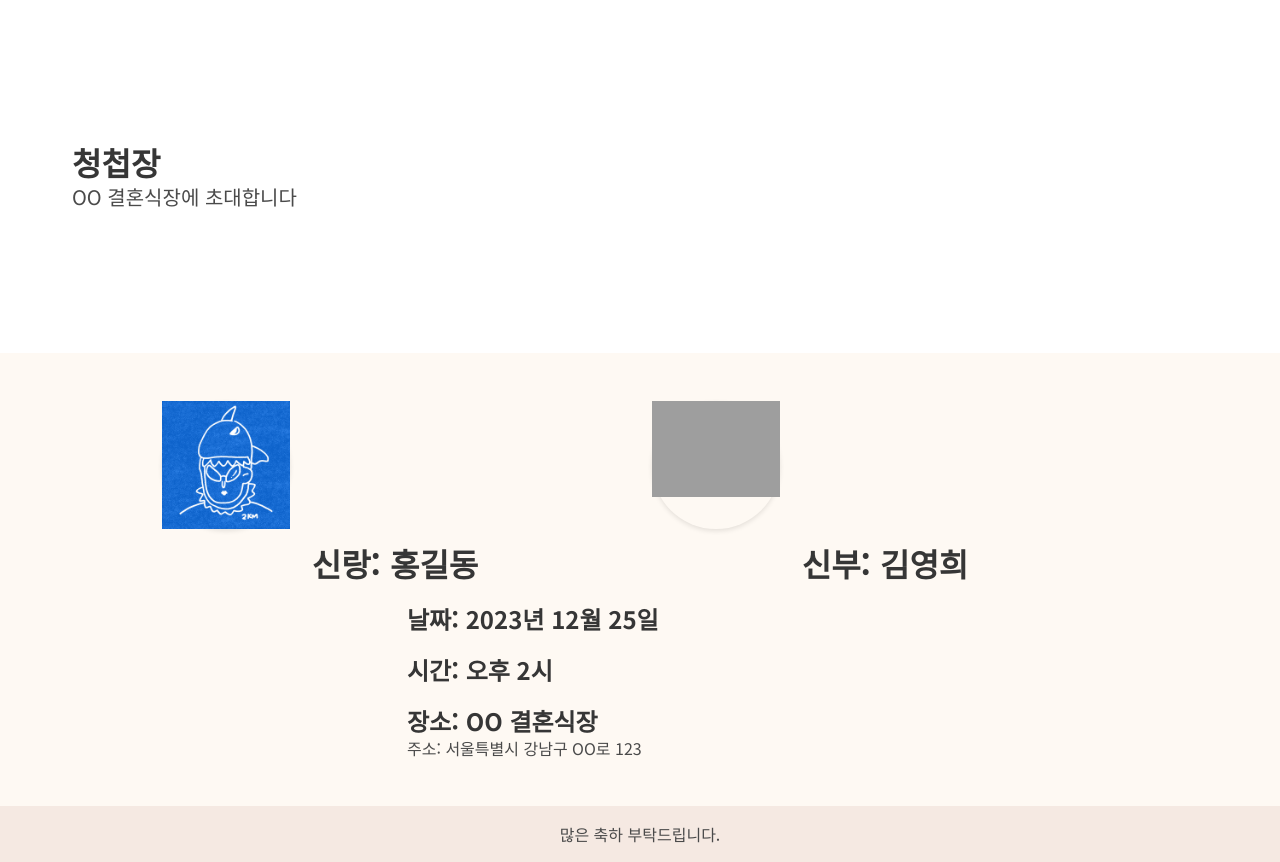
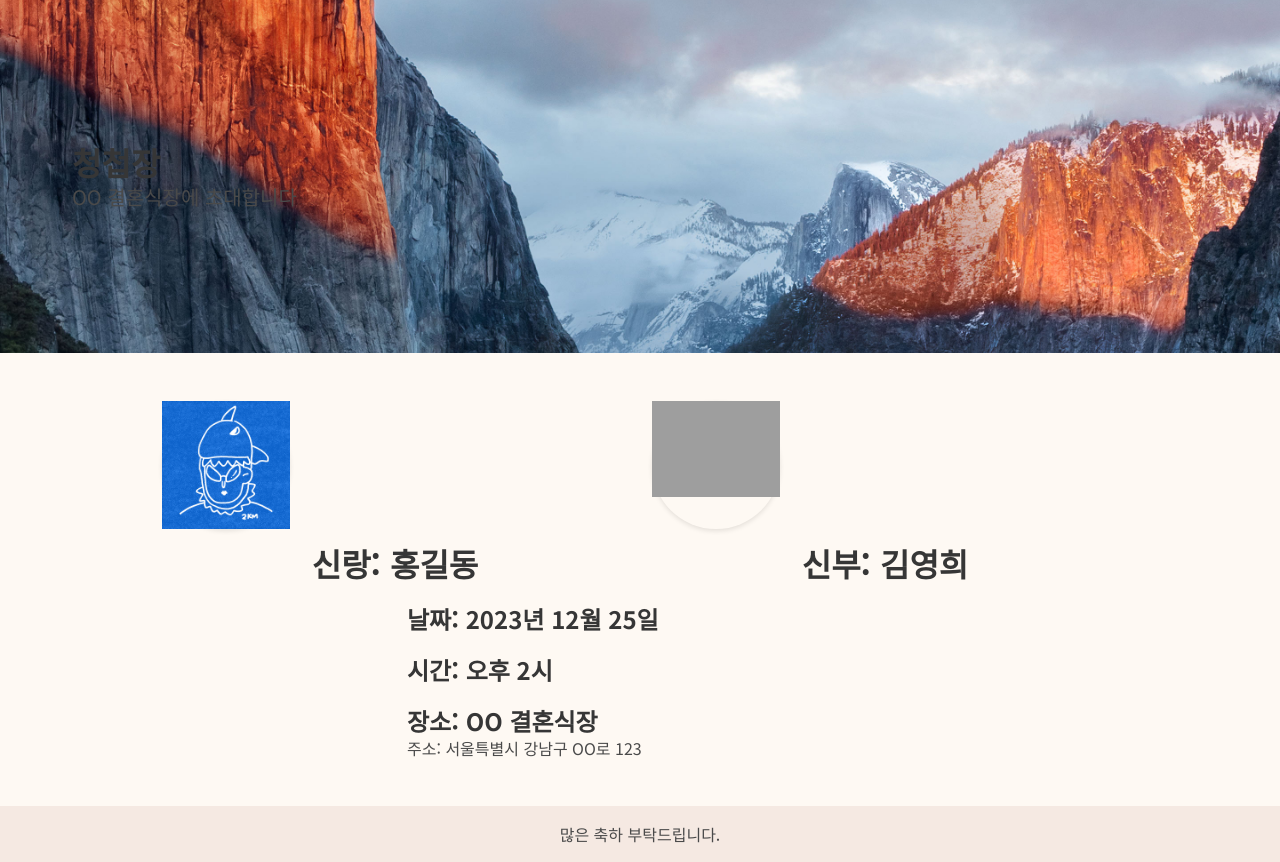
Before and after one commit to ideasound/wedding-invitation, a website: page index.html in a window 1280 px wide. Drawn offline with nearby package versions, Linux system fonts and the light colour scheme; grey boxes are pictures that could not be loaded.

Commit message:
background

```diff
--- a/index.html
+++ b/index.html
@@ -11,7 +11,7 @@
             font-family: 'Noto Sans KR', sans-serif;
         }
         .hero {
-            background-image: url("path/to/background_image.jpg");
+            background-image: url("image/el-capitan.jpg");
             background-size: cover;
             background-position: center;
             box-shadow: 0 2px 5px rgba(0, 0, 0, 0.1);
```
Also changed, not shown: image/el-capitan.jpg (added).
